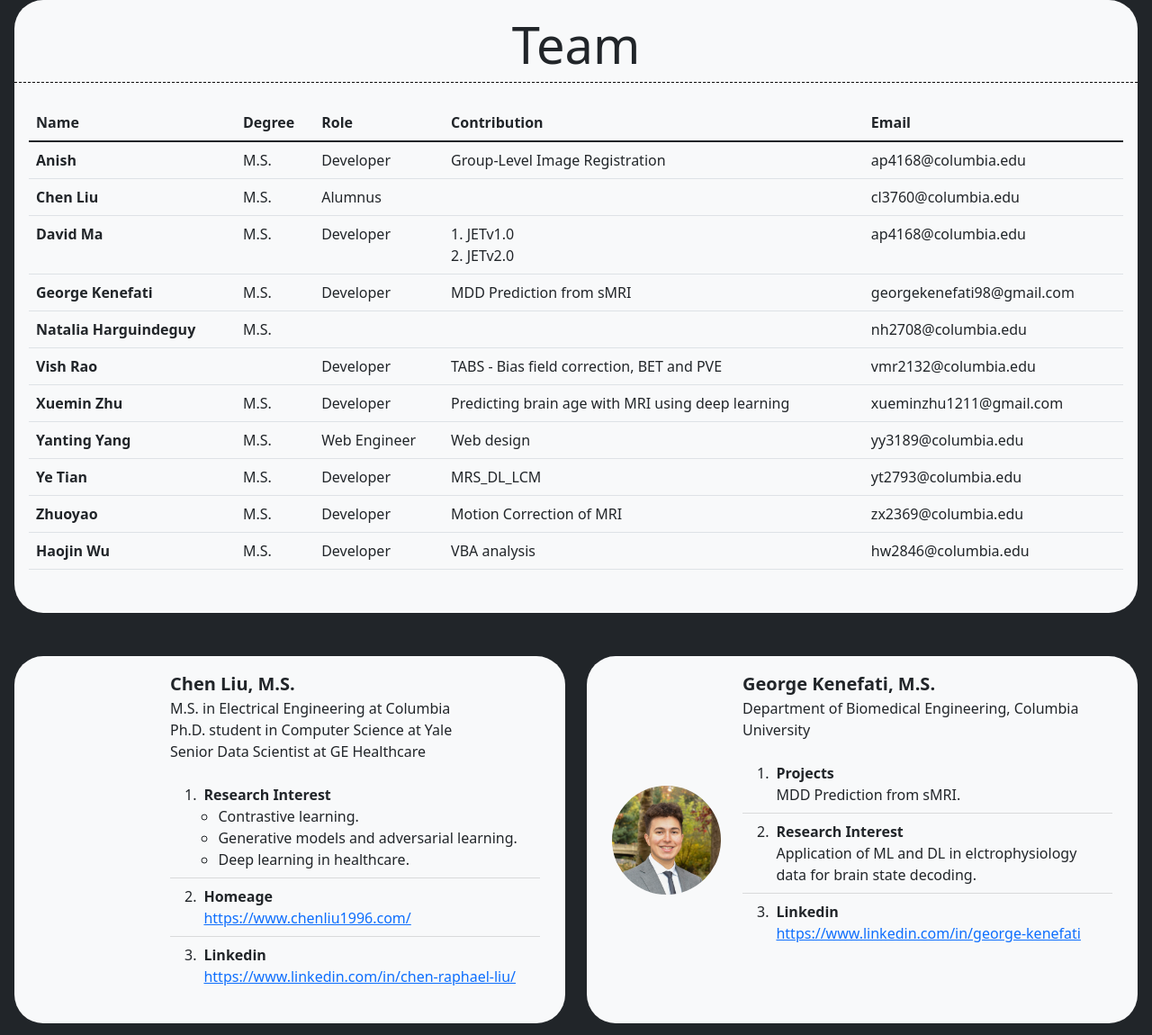
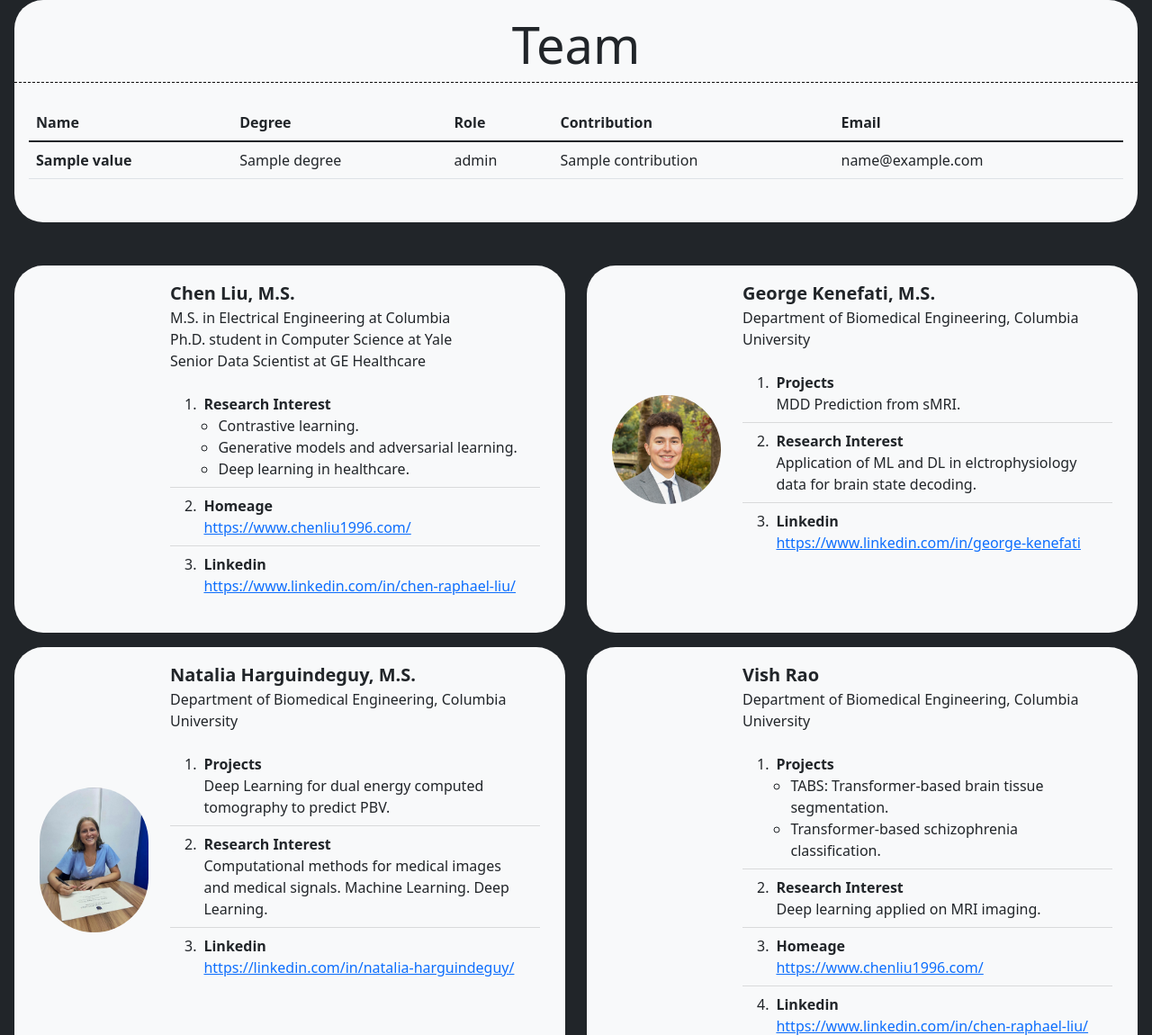
Before and after one commit to Yanting-Yang/DeepStream-MRI, a Flask app: template app/templates/team.html in a window 1280 px wide. Shown: the part 56-1206 px from the top of the page at 90% size. Run offline with Flask 2, Linux system fonts and the light colour scheme; the template is opened without the code that fills it: most values are stand-ins (such as "Sample title", 1, 10 or a date in 2020); some libraries are stand-ins or nearby versions.

Commit message:
feat: change team.html structure

```diff
--- a/app/templates/team.html
+++ b/app/templates/team.html
@@ -15,83 +15,15 @@
           </tr>
         </thead>
         <tbody>
+          {% for key, value in data.items() %}
           <tr>
-            <th scope="row"><a href="#anish" class="text-reset text-decoration-none">Anish</a></th>
-            <td>M.S.</td>
-            <td>Developer</td>
-            <td>Group-Level Image Registration</td>
-            <td>ap4168@columbia.edu</td>
+            <th scope="row"><a href="#{{ value['Name'].split()[0].lower() }}" class="text-reset text-decoration-none">{{ value['Name'] }}</a></th>
+            <td>{{ value['Degree'] }}</td>
+            <td>{{ value['Role'] }}</td>
+            <td>{{ value['Contribution'] }}</td>
+            <td>{{ value['Email'] }}</td>
           </tr>
-          <tr>
-            <th scope="row"><a href="#chen" class="text-reset text-decoration-none">Chen Liu</a></th>
-            <td>M.S.</td>
-            <td>Alumnus</td>
-            <td></td>
-            <td>cl3760@columbia.edu</td>
-          </tr>
-          <tr>
-            <th scope="row"><a href="#daivd" class="text-reset text-decoration-none">David Ma</a></th>
-            <td>M.S.</td>
-            <td>Developer</td>
-            <td>1. JETv1.0<br />2. JETv2.0</td>
-            <td>ap4168@columbia.edu</td>
-          </tr>
-          <tr>
-            <th scope="row"><a href="#george" class="text-reset text-decoration-none">George Kenefati</a></th>
-            <td>M.S.</td>
-            <td>Developer</td>
-            <td>MDD Prediction from sMRI</td>
-            <td>georgekenefati98@gmail.com</td>
-          </tr>
-          <tr>
-            <th scope="row"><a href="#natalia" class="text-reset text-decoration-none">Natalia Harguindeguy</a></th>
-            <td>M.S.</td>
-            <td></td>
-            <td></td>
-            <td>nh2708@columbia.edu</td>
-          </tr>
-          <tr>
-            <th scope="row"><a href="#vish" class="text-reset text-decoration-none">Vish Rao</a></th>
-            <td></td>
-            <td>Developer</td>
-            <td>TABS - Bias field correction, BET and PVE</td>
-            <td>vmr2132@columbia.edu</td>
-          </tr>
-          <tr>
-            <th scope="row"><a href="#xuemin" class="text-reset text-decoration-none">Xuemin Zhu</a></th>
-            <td>M.S.</td>
-            <td>Developer</td>
-            <td>Predicting brain age with MRI using deep learning</td>
-            <td>xueminzhu1211@gmail.com</td>
-          </tr>
-          <tr>
-            <th scope="row"><a href="#yanting" class="text-reset text-decoration-none">Yanting Yang</a></th>
-            <td>M.S.</td>
-            <td>Web Engineer</td>
-            <td>Web design</td>
-            <td>yy3189@columbia.edu</td>
-          </tr>
-          <tr>
-            <th scope="row"><a href="#ye" class="text-reset text-decoration-none">Ye Tian</a></th>
-            <td>M.S.</td>
-            <td>Developer</td>
-            <td>MRS_DL_LCM</td>
-            <td>yt2793@columbia.edu</td>
-          </tr>
-          <tr>
-            <th scope="row"><a href="#ye" class="text-reset text-decoration-none">Zhuoyao</a></th>
-            <td>M.S.</td>
-            <td>Developer</td>
-            <td>Motion Correction of MRI</td>
-            <td>zx2369@columbia.edu</td>
-          </tr>
-          <tr>
-            <th scope="row"><a href="#ye" class="text-reset text-decoration-none">Haojin Wu</a></th>
-            <td>M.S.</td>
-            <td>Developer</td>
-            <td>VBA analysis</td>
-            <td>hw2846@columbia.edu</td>
-          </tr>
+          {% endfor %}
         </tbody>
       </table>
     </div>
@@ -147,7 +79,7 @@
     </div>
     <div class="row py-3 px-md-3 mx-0 mb-3 bg-light border-radius-2">
       <div class="col-6 col-md-3 d-flex align-items-center">
-        <img src="{{ url_for('static', filename='team_img/george.jpeg') }}" class="img-fluid rounded-pill" alt="George Kenefati" />
+        <img src="{{ url_for('static', filename='members image/George Kenefati.jpeg') }}" class="img-fluid rounded-pill" alt="George Kenefati" />
       </div>
       <div class="col-md-9">
         <div class="ps-3 pt-3 ps-md-0 pt-md-0">
@@ -184,7 +116,7 @@
     </div>
     <div class="row py-3 px-md-3 mx-0 mb-3 bg-light border-radius-2">
       <div class="col-6 col-md-3 d-flex align-items-center">
-        <img src="{{ url_for('static', filename='team_img/natalia.png') }}" class="img-fluid rounded-pill" alt="Natalia Harguindeguy" />
+        <img src="{{ url_for('static', filename='members image/Natalia Harguindeguy.png') }}" class="img-fluid rounded-pill" alt="Natalia Harguindeguy" />
       </div>
       <div class="col-md-9">
         <div class="ps-3 pt-3 ps-md-0 pt-md-0">
@@ -265,7 +197,7 @@
     </div>
     <div class="row py-3 px-md-3 mx-0 mb-3 bg-light border-radius-2">
       <div class="col-6 col-md-3 d-flex align-items-center">
-        <img src="{{ url_for('static', filename='team_img/xuemin.webp') }}" class="img-fluid rounded-pill" alt="Xuemin Zhu" />
+        <img src="{{ url_for('static', filename='members image/Xuemin Zhu.webp') }}" class="img-fluid rounded-pill" alt="Xuemin Zhu" />
       </div>
       <div class="col-md-9">
         <div class="ps-3 pt-3 ps-md-0 pt-md-0">
@@ -309,7 +241,7 @@
     </div>
     <div class="row py-3 px-md-3 mx-0 mb-3 bg-light border-radius-2">
       <div class="col-6 col-md-3 d-flex align-items-center">
-        <img src="{{ url_for('static', filename='team_img/yanting.png') }}" class="img-fluid rounded-pill" alt="Yanting Yang" />
+        <img src="{{ url_for('static', filename='members image/Yanting Yang.png') }}" class="img-fluid rounded-pill" alt="Yanting Yang" />
       </div>
       <div class="col-md-9">
         <div class="ps-3 pt-3 ps-md-0 pt-md-0">
@@ -346,7 +278,7 @@
     </div>
     <div class="row py-3 px-md-3 mx-0 mb-3 bg-light border-radius-2">
       <div class="col-6 col-md-3 d-flex align-items-center">
-        <img src="{{ url_for('static', filename='team_img/ye.jpg') }}" class="img-fluid rounded-pill" alt="Ye Tian" />
+        <img src="{{ url_for('static', filename='members image/Ye Tian.jpg') }}" class="img-fluid rounded-pill" alt="Ye Tian" />
       </div>
       <div class="col-md-9">
         <div class="ps-3 pt-3 ps-md-0 pt-md-0">
--- a/requirements.txt
+++ b/requirements.txt
@@ -3,4 +3,9 @@ Flask==2.0.3
 itsdangerous==2.1.0
 Jinja2==3.0.3
 MarkupSafe==2.1.0
+numpy==1.22.3
+pandas==1.4.2
+python-dateutil==2.8.2
+pytz==2022.1
+six==1.16.0
 Werkzeug==2.0.3
```
Also changed, not shown: app/root/team.py (+6 -1 lines), app/static/members.csv (added, +21 -0 lines), app/static/members image/George Kenefati.jpeg (renamed from app/static/team_img/george.jpeg), app/static/members image/Natalia Harguindeguy.png (renamed from app/static/team_img/natalia.png), app/static/members image/Xuemin Zhu.webp (renamed from app/static/team_img/xuemin.webp), app/static/members image/Yanting Yang.png (renamed from app/static/team_img/yanting.png), app/static/members image/Ye Tian.jpg (renamed from app/static/team_img/ye.jpg).
